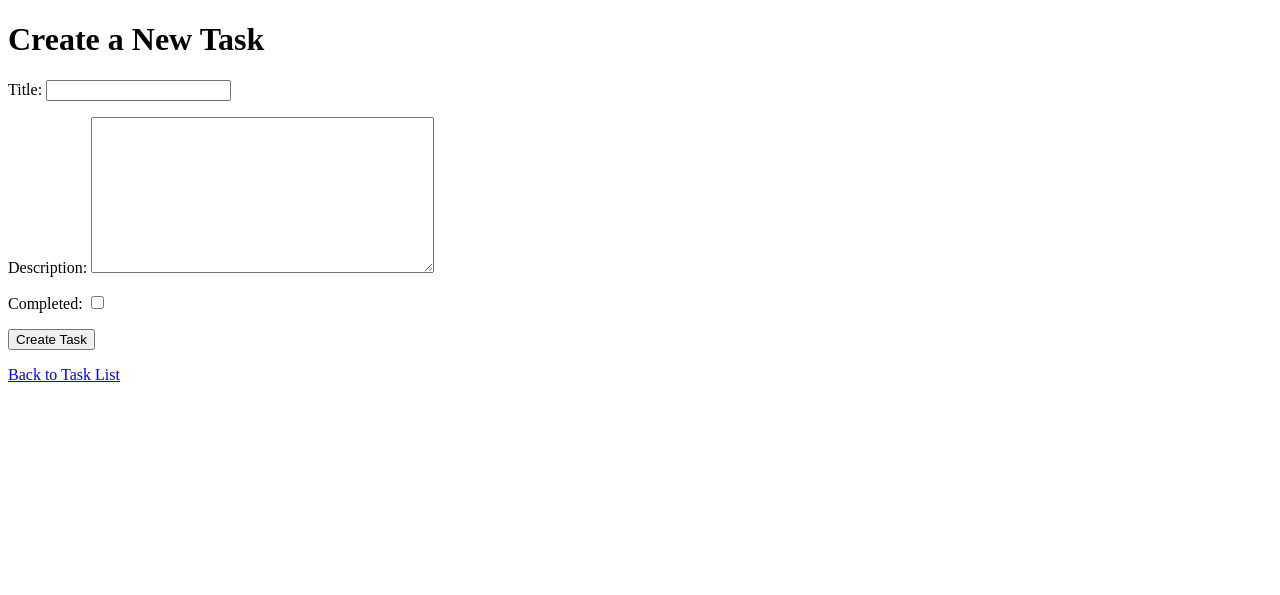
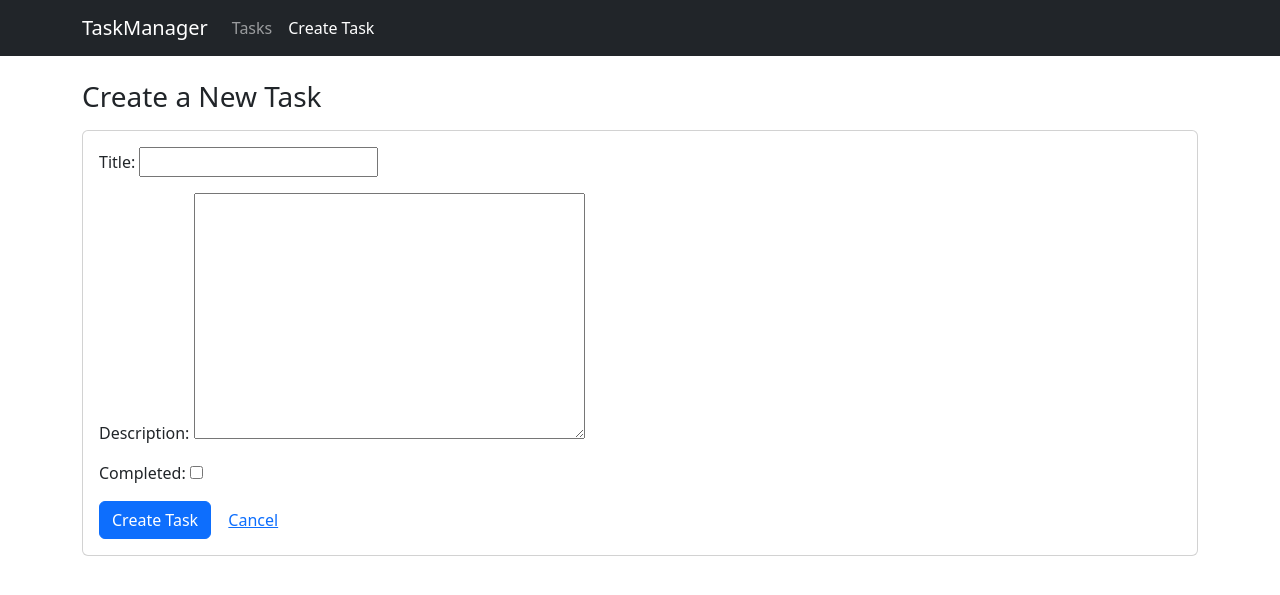
Before and after one commit to mparkhub/django-task-manager, a Django app: page /create/ in a window 1280 px wide. Shown: the top 595 px of the page. Run offline with Django 5.2, Linux system fonts and the light colour scheme.

Commit message:
Overhaul task creation page with Bootstrap

```diff
--- a/tasks/templates/tasks/create_task.html
+++ b/tasks/templates/tasks/create_task.html
@@ -1,17 +1,16 @@
-<!DOCTYPE html>
-<html>
-    <head>
-        <title>Create Task</title>
-    </head>
-    <body>
-        <h1>Create a New Task</h1>
+{% extends 'base.html' %}
+{% block title %}Create Task - Task Manager{% endblock %}
+{% block content %}
+    <h1 class="h3 mb-3">Create a New Task</h1>
 
-        <form method="post">
-            {% csrf_token %}
-            {{ form.as_p }}
-            <button type="submit">Create Task</button>
-        </form>
-
-        <p><a href="{% url 'task_list' %}">Back to Task List</a></p>
-    </body>
-</html>
+    <div class="card">
+        <div class="card-body">
+            <form method="post">
+                {% csrf_token %}
+                {{ form.as_p }}
+                <button class="btn btn-primary" type="submit">Create Task</button>
+                <a class="btn btn-link" href="{% url 'task_list' %}">Cancel</a>
+            </form>
+        </div>
+    </div>
+{% endblock %}
```
